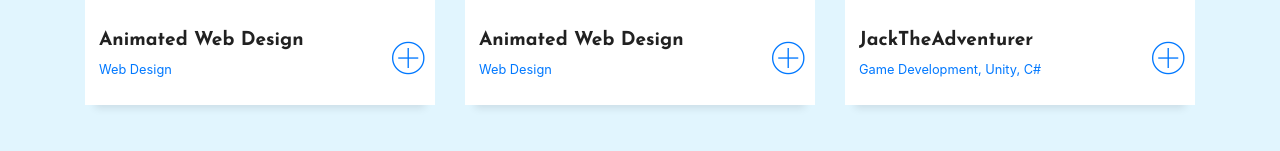
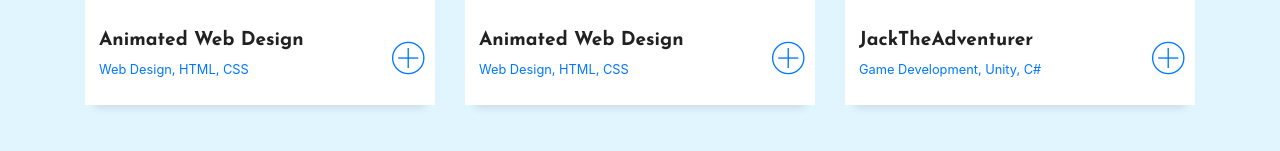
Before and after one commit to Priyanshu-CODERX/Priyanshu-Portfolio-Website, a plain HTML site: page index.html in a window 1280 px wide. Shown: the part 2244-2395 px from the top of the page. Drawn offline with nearby package versions, Linux system fonts and the light colour scheme; files whose address does not match are found by name.

Commit message:
added some information

```diff
--- a/index.html
+++ b/index.html
@@ -225,7 +225,7 @@
                   <div class="col-sm-8">
                     <h2 class="w-title">Animated Web Design</h2>
                     <div class="w-more">
-                      <span class="w-ctegory">Web Design</span>
+                      <span class="w-ctegory">Web Design, HTML, CSS</span>
                     </div>
                   </div>
                   <div class="col-sm-4">
@@ -250,7 +250,7 @@
                   <div class="col-sm-8">
                     <h2 class="w-title">Animated Web Design</h2>
                     <div class="w-more">
-                      <span class="w-ctegory">Web Design</span>
+                      <span class="w-ctegory">Web Design, HTML, CSS</span>
                     </div>
                   </div>
                   <div class="col-sm-4">
```
